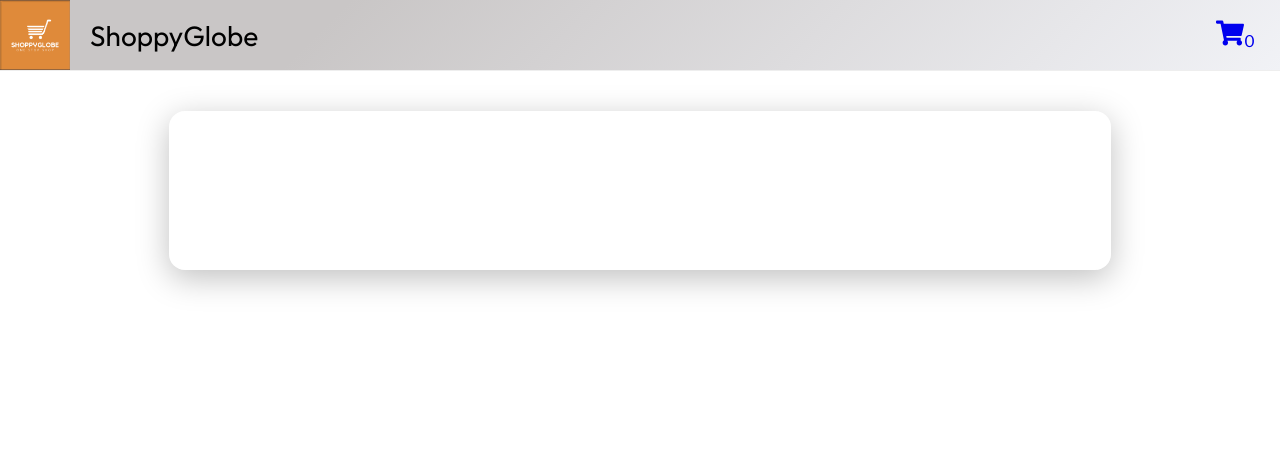
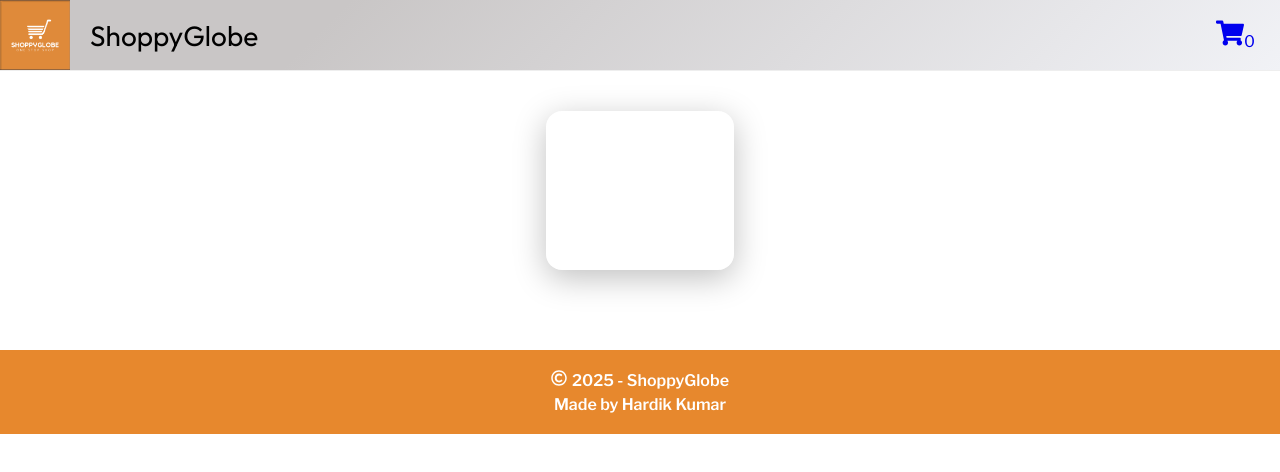
Before and after one commit to hardikjha/shoppyglobe, a React (Vite) app: page /cart in a window 1280 px wide. Shown: the top 472 px of the page. Built offline with nearby package versions, Linux system fonts and the light colour scheme.

Commit message:
added comments

```diff
--- a/src/App.css
+++ b/src/App.css
@@ -8,6 +8,17 @@ html, body {
   padding: 0;
 }
 
+#root {
+  display: flex;
+  flex-direction: column;
+  min-height: 100vh;
+}
+
+main {
+  flex: 1;
+}
+
+
 body {
   font-family: "Libre Franklin", sans-serif;
   font-optical-sizing: auto;
@@ -16,6 +27,7 @@ body {
   background-size: auto;
 }
 
+/* Header section styling */
 
 .header {
   background-color: #f1f2f6;
@@ -48,6 +60,7 @@ body {
   margin-right: 20px;
 }
 
+/* Logo and title */
 
 .brand {
   display: flex;
@@ -60,6 +73,7 @@ body {
   color:inherit;
 }
 
+/* Grid setup for product cards  */
 
 .product-grid {
   display: grid;
@@ -70,6 +84,7 @@ body {
 }
 
 /* Product card with glass effect */
+
 .product-card {
   background: rgba(255, 255, 255, 0.1);
   backdrop-filter: blur(10px);
@@ -107,6 +122,7 @@ body {
 }
 
 /* Add to Cart button */
+
 .product-card button {
   background: linear-gradient(135deg, #ff6a00, #ee0979);
   color: white;
@@ -147,13 +163,15 @@ body {
 }
 
 /* Small buttons (for + / - / remove) */
+
 .btn-small {
   padding: 6px 12px;
   font-size: 0.8rem;
   border-radius: 20px;
 }
 
-/* Glassmorphism Cart Page Container */
+/* Cart Page Container with glass effect */
+
 .cart-container {
   background: rgba(255, 255, 255, 0.08);
   backdrop-filter: blur(12px);
@@ -166,6 +184,8 @@ body {
   box-shadow: 0 8px 32px rgba(0, 0, 0, 0.25);
   color: white;
 }
+
+/* Product details container */
 
 .product-detail-container {
   background: rgba(255, 255, 255, 0.08);
@@ -210,6 +230,7 @@ body {
 }
 
 /* Price styling */
+
 .product-detail-price {
   font-size: 1.3rem;
   font-weight: bold;
@@ -218,6 +239,7 @@ body {
 }
 
 /* Add to Cart button */
+
 .btn-add-to-cart {
   background: linear-gradient(135deg, #ff6a00, #ee0979);
   color: white;
--- a/src/App.jsx
+++ b/src/App.jsx
@@ -2,6 +2,8 @@ import React, { Suspense, lazy } from 'react';
 import { Routes, Route } from 'react-router-dom';
 import Header from './components/Header';
 import NotFound from './components/NotFound';
+import Footer from './components/Footer';
+
 
 const Home = lazy(() => import('./pages/Home'));
 const ProductDetail = lazy(() => import('./components/ProductDetail'));
@@ -21,6 +23,7 @@ export default function App() {
           <Route path="*" element={<NotFound />} />
         </Routes>
       </Suspense>
+      <Footer />
     </>
   );
 }
--- /dev/null
+++ b/src/components/Footer.css
@@ -0,0 +1,16 @@
+/* Footer styling */
+
+.footer {
+  background-color: #e7882d;
+  color: white;
+  text-align: center;
+  padding: 15px;
+  font-size: 0.9rem;
+  margin-top: 40px;
+}
+
+.footer p {
+  margin: 5px 0;
+  font-weight: 600;
+  font-size: 16px;
+}
--- /dev/null
+++ b/src/components/Footer.jsx
@@ -0,0 +1,15 @@
+import React from 'react';
+import { FaRegCopyright } from 'react-icons/fa';
+import './Footer.css';
+
+export default function Footer() {
+  return (
+    <footer className="footer">
+      <p>
+        <FaRegCopyright style={{ marginRight: '5px' }} />
+        2025 - ShoppyGlobe
+      </p>
+      <p>Made by Hardik Kumar</p>
+    </footer>
+  );
+}
```
